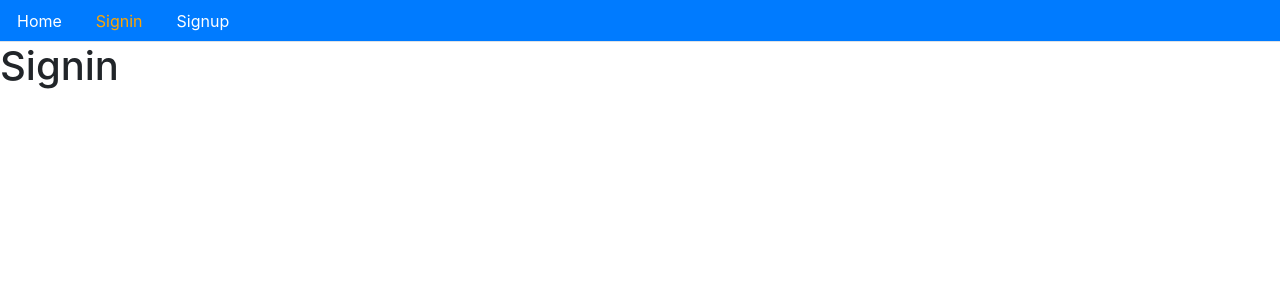
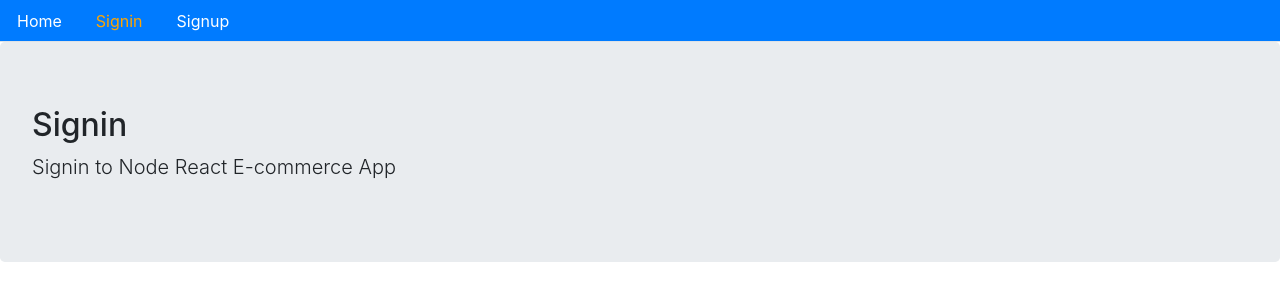
Before and after one commit to kaollie74/ecommerce, a React (Create React App) app: page /signin in a window 1280 px wide. Shown: the top 300 px of the page. Built offline with nearby package versions, Linux system fonts and the light colour scheme.

Commit message:
created Layout Component that will take in props to style each page dynamically

```diff
--- a/src/Routes.js
+++ b/src/Routes.js
@@ -6,12 +6,12 @@
 import Signup from './user/Signup';
 import Signin from './user/Signin';
 import Home from './core/Home';
-import Menu from './core/Menu';
+
 
 const Routes = () => {
   return (
     <BrowserRouter>
-    <Menu/>
+
       <Switch>
         <Route path="/" exact component={Home} />
         <Route path="/signin" exact component={Signin}/>
--- a/src/User/Signin.js
+++ b/src/User/Signin.js
@@ -1,9 +1,13 @@
 import React from 'react'
+import Layout from '../core/Layout';
 
 const Signin = () => (
-  <>
-  <h1>Signin</h1>
-  </>
+
+  <Layout title="Signin" description=" Signin to Node React E-commerce App">
+
+  </Layout>
+
+
 )
 
 export default Signin;
--- a/src/User/Signup.js
+++ b/src/User/Signup.js
@@ -1,9 +1,12 @@
 import React from 'react'
+import Layout from '../core/Layout';
 
 const Signup = () => (
-  <>
-  <h1>Signup</h1>
-  </>
+
+  <Layout title="Signup" description="Signup to Node React E-commerce App">
+
+  </Layout>
+
 )
 
 export default Signup;
--- a/src/core/Home.js
+++ b/src/core/Home.js
@@ -1,8 +1,12 @@
 import React from 'react'
+import Layout from './Layout';
 
 const Home = () => {
+
   return (
-    <div>Home</div>
+    <Layout title="Home Page" description="Node React E-commerce App">
+
+    </Layout>
   )
 }
 
--- /dev/null
+++ b/src/core/Layout.js
@@ -0,0 +1,22 @@
+import React from 'react'
+import Menu from "./Menu";
+
+// this is a layout Component that will take props and then organize the layout based on this
+// layout template. This can be used througout the front-end.
+const Layout = ({ title = "Title", description = "Description", className, children }) => {
+  return (
+    <>
+      <Menu/>
+      <div className="jumbotron">
+
+        <div>
+          <h2>{title}</h2>
+          <p className="lead">{description}</p>
+        </div>
+        <div className={className}>{children}</div>
+      </div>
+    </>
+  )
+}
+
+export default Layout;
```
